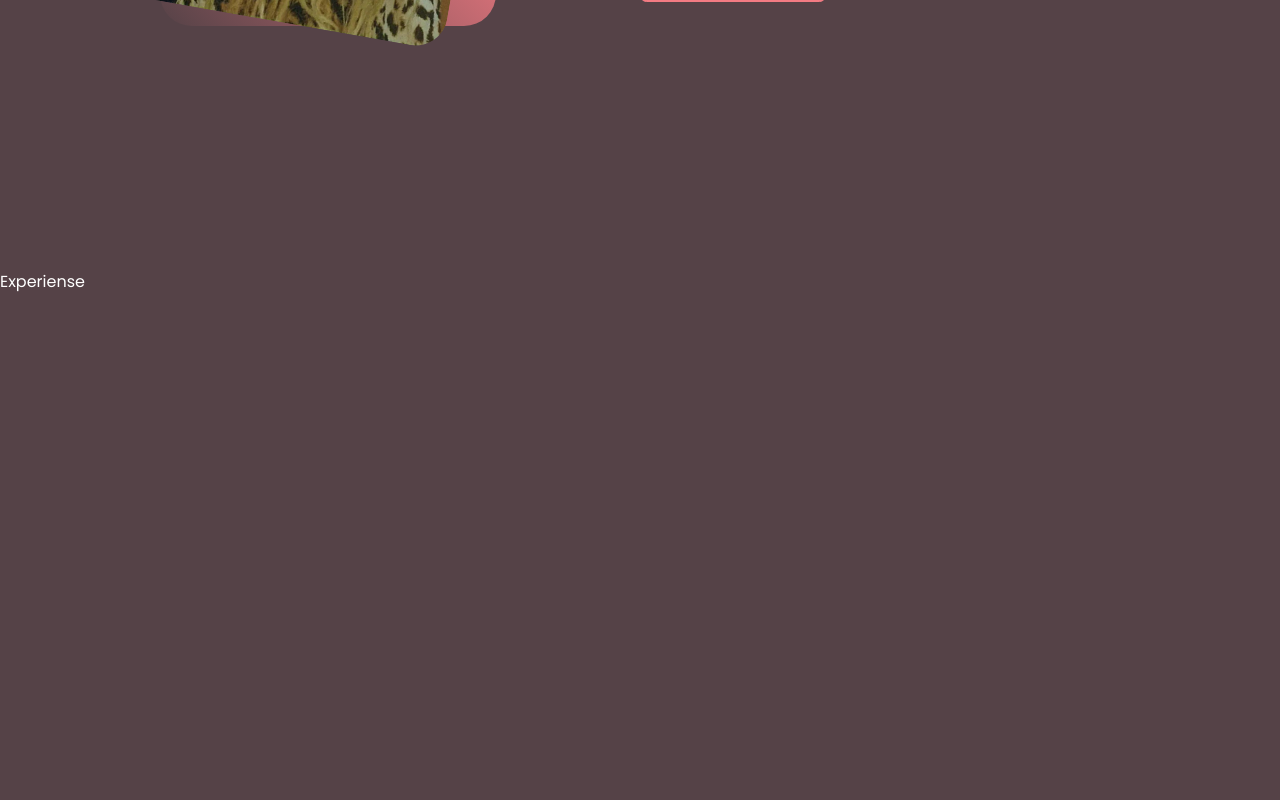
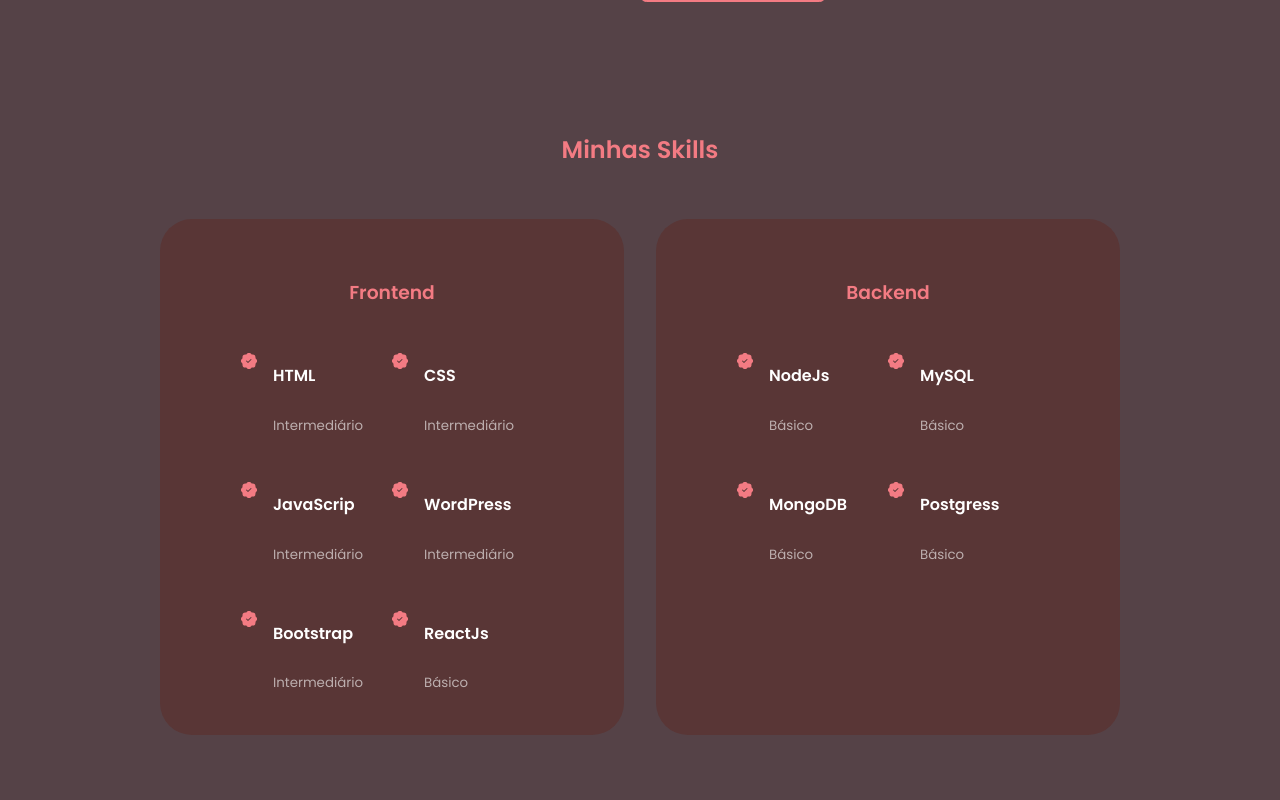
Before and after one commit to priscillararimmy/portifolio-react, a React (Create React App) app: page / in a window 1280 px wide. Shown: the part 1700-2500 px from the top of the page. Built offline with nearby package versions, Linux system fonts and the light colour scheme.

Commit message:
feat(Experiencia): Finalizado!

```diff
--- a/src/components/about/about.css
+++ b/src/components/about/about.css
@@ -66,3 +66,39 @@
     text-align: justify;
 
 }
+
+/* ============ MEDIA QUERIES (MEDIUM DEVICES ===============*/
+@media screen and (max-width: 1024px) {
+   .about__container {
+    grid-template-columns: 1fr;
+    gap: 0;
+   }
+
+   .about__me {
+    width: 50%;
+    margin: 2rem auto 4rem;
+   }
+
+   .about__content p {
+    margin: 1rem 0 1.5rem;
+   }
+}
+
+/* ============ MEDIA QUERIES (SMALL DEVICES ===============*/
+@media screen and (max-width: 600px) {
+    .about__me {
+        width: 65%;
+        margin: 0 auto 3rem;
+       }
+    .about__cards {
+        grid-template-columns: 1fr 1fr;
+        gap: 1rem;
+    }
+    .about__content {
+        text-align: center;
+    }
+
+    .about__content p {
+        margin: 1.5rem 0;
+    }
+}
--- a/src/components/about/about.jsx
+++ b/src/components/about/about.jsx
@@ -1,6 +1,6 @@
 import React from "react";
 import './about.css'
-import ME from '../../assets/about-me2.jpg'
+import ME from '../../assets/me2.jpg'
 import {BsAwardFill} from 'react-icons/bs'
 import {FiUsers} from 'react-icons/fi'
 import {MdOutlineFolderSpecial} from 'react-icons/md'
--- a/src/components/experience/experiense.css
+++ b/src/components/experience/experiense.css
@@ -0,0 +1,71 @@
+.experience__container {
+    display: grid;
+    grid-template-columns: 1fr 1fr;
+    gap: 2rem;
+}
+
+.experience__container > div {
+    background-color: var(--color-bg-variant);
+    padding: 2.4rem 5rem;
+    border-radius: 2rem;
+    border: 1px solid transparent;
+    transition: var(--transition);
+}
+
+.experience__container > div:hover {
+    background: transparent;
+    border-color: var(--color-primary);
+    cursor: default;
+}
+
+.experience__container > div h3 {
+    text-align: center;
+    margin-bottom: 2rem;
+    color: var(--color-primary);
+}
+
+.experience__content {
+    display: grid;
+    grid-template-columns: 1fr 1fr;
+    row-gap: 2rem;
+}
+
+.experiense__details {
+    display: flex;
+    gap: 1rem;
+}
+
+.experience_details-icon {
+    margin-top: 12px;
+    color: var(--color-primary);
+}
+
+
+
+/* ============ MEDIA QUERIES (MEDIUM DEVICES ===============*/
+@media screen and (max-width: 1024px) {
+    .experience__container{
+     grid-template-columns: 1fr;
+    }
+
+    .experience__container > div {
+        width: 80%;
+        padding: 2rem;
+        margin: 0 auto;
+    }
+
+    .experience__content {
+        padding: 1rem;
+    }
+ }
+
+ /* ============ MEDIA QUERIES (SMALL DEVICES ===============*/
+ @media screen and (max-width: 600px) {
+    .experience__container{
+        gap: 1rem;
+       }
+
+    .experience__container > div {
+        padding: 2rem 1rem;
+    }
+ }
--- a/src/components/experience/experiense.jsx
+++ b/src/components/experience/experiense.jsx
@@ -1,9 +1,94 @@
 import React from "react";
 import './experiense.css'
+import {BsFillPatchCheckFill} from 'react-icons/bs'
 
 const Experiense = () => {
     return (
-        <section id="experiense">Experiense</section>
+        <section id="experiense">
+            <h2>Minhas Skills</h2>
+            <div className="container experience__container">
+                <div className="experience__frontend">
+                    <h3>Frontend</h3>
+                    <div className="experience__content">
+                        <article className="experiense__details">
+                            <BsFillPatchCheckFill className="experience_details-icon"/>
+                            <div>
+                            <h4>HTML</h4>
+                            <small className="text-light">Intermediário</small>
+                            </div>
+                        </article>
+                        <article className="experiense__details">
+                            <BsFillPatchCheckFill className="experience_details-icon" />
+                            <div>
+                            <h4>CSS</h4>
+                            <small className="text-light">Intermediário</small>
+                            </div>
+                        </article>
+                        <article className="experiense__details">
+                            <BsFillPatchCheckFill className="experience_details-icon" />
+                            <div>
+                            <h4>JavaScrip</h4>
+                            <small className="text-light">Intermediário</small>
+                            </div>
+                        </article>
+                        <article className="experiense__details">
+                            <BsFillPatchCheckFill className="experience_details-icon" />
+                            <div>
+                            <h4>WordPress</h4>
+                            <small className="text-light">Intermediário</small>
+                            </div>
+                        </article>
+                        <article className="experiense__details">
+                            <BsFillPatchCheckFill className="experience_details-icon" />
+                            <div>
+                            <h4>Bootstrap</h4>
+                            <small className="text-light">Intermediário</small>
+                            </div>
+                        </article>
+                        <article className="experiense__details">
+                            <BsFillPatchCheckFill className="experience_details-icon" />
+                            <div>
+                            <h4>ReactJs</h4>
+                            <small className="text-light">Básico</small>
+                            </div>
+                        </article>
+                    </div>
+                </div>
+                <div className="experience__backend">
+                <h3>Backend</h3>
+                    <div className="experience__content">
+                        <article className="experiense__details">
+                            <BsFillPatchCheckFill className="experience_details-icon" />
+                            <div>
+                            <h4>NodeJs</h4>
+                            <small className="text-light">Básico</small>
+                            </div>
+                        </article>
+                        <article className="experiense__details">
+                            <BsFillPatchCheckFill className="experience_details-icon" />
+                            <div>
+                            <h4>MySQL</h4>
+                            <small className="text-light">Básico</small>
+                            </div>
+                        </article>
+                        <article className="experiense__details">
+                            <BsFillPatchCheckFill className="experience_details-icon" />
+                            <div>
+                            <h4>MongoDB</h4>
+                            <small className="text-light">Básico</small>
+                            </div>
+                        </article>
+                        <article className="experiense__details">
+                            <BsFillPatchCheckFill className="experience_details-icon"/>
+                            <div>
+                            <h4>Postgress</h4>
+                            <small className="text-light">Básico</small>
+                            </div>
+                        </article>
+                    </div>
+                </div>
+            </div>
+        </section>
     )
 }
 
--- a/src/components/header/header.css
+++ b/src/components/header/header.css
@@ -61,7 +61,6 @@ header {
     position: absolute;
     right: -2.3rem;
     bottom: 5rem;
-    transform: rotate(90deg);
     font-weight: 300;
     font-size: 0.9rem;
 }
@@ -79,7 +78,29 @@ header {
     header {
         height: 100vh;
     }
-    .header__container, .scroll__down {
+    .header__socials, .scroll__down {
         display: none;
     }
+    .me {
+        width: 22rem;
+        left: calc(50% - 11rem)
+    }
+
+    /* .header__socials {
+    display: flex;
+    flex-direction: row;
+    justify-content: center;
+    align-items: center;
+    text-align: center;
+    font-size: 30px;
+    gap: 2.799999999999997rem;
+    position: absolute;
+    left: calc(50% - 5rem);
+    margin-bottom: 8rem;
+    }
+
+    .header__socials::after{
+        display: none;
+    } */
+
 }
--- a/src/components/header/header.jsx
+++ b/src/components/header/header.jsx
@@ -15,7 +15,7 @@ const Header = () => {
         <div className="me">
             <img src={ME} alt="me" />
         </div>
-        <a href="#contact" className="scroll__down">Scroll Down</a>
+        <a href="#contact" className="scroll__down">&#8595;</a>
         </div>
        </header>
     )
--- a/src/index.css
+++ b/src/index.css
@@ -57,7 +57,6 @@ h1 {
 
 section {
     margin-top: 8rem;
-    height: 100vh;
 }
 
 section > h2, section > h5 {
```
Also changed, not shown: src/assets/me2.jpg (added).
